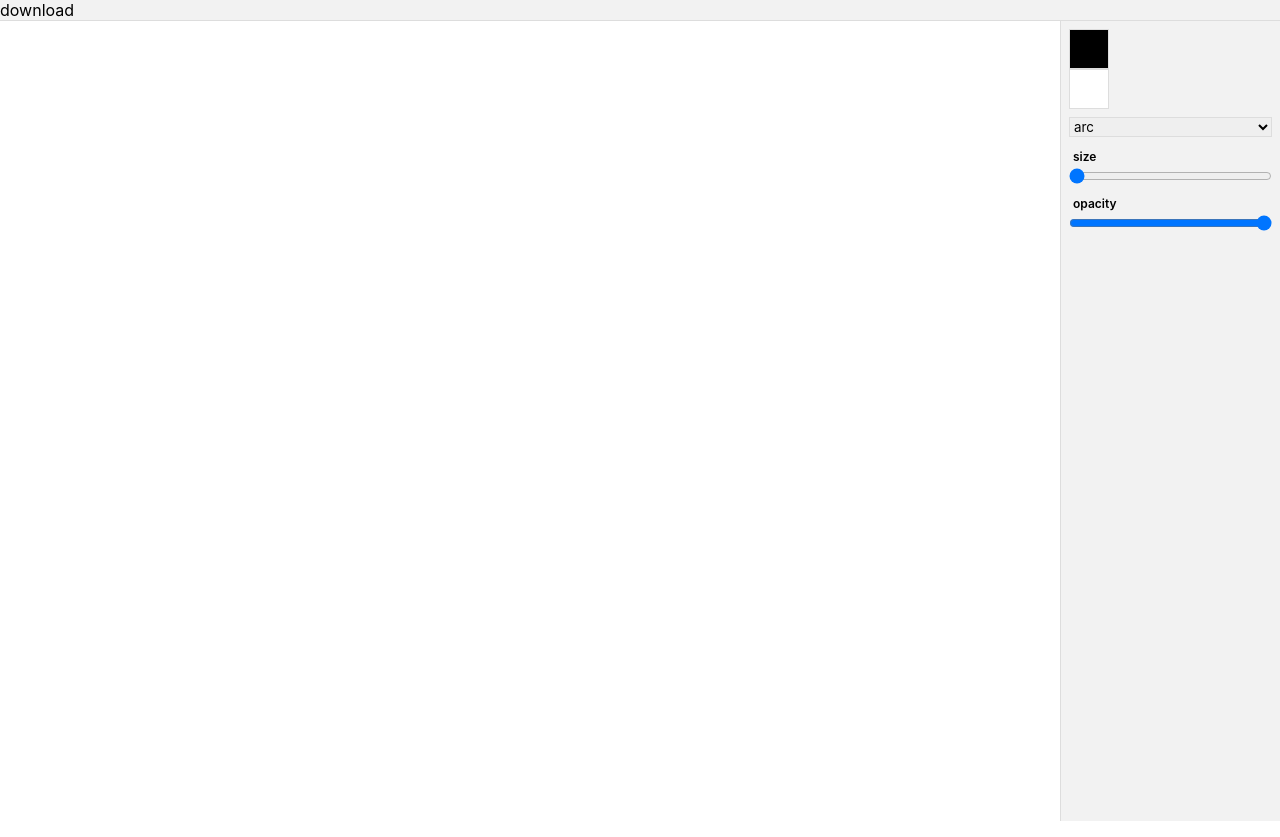
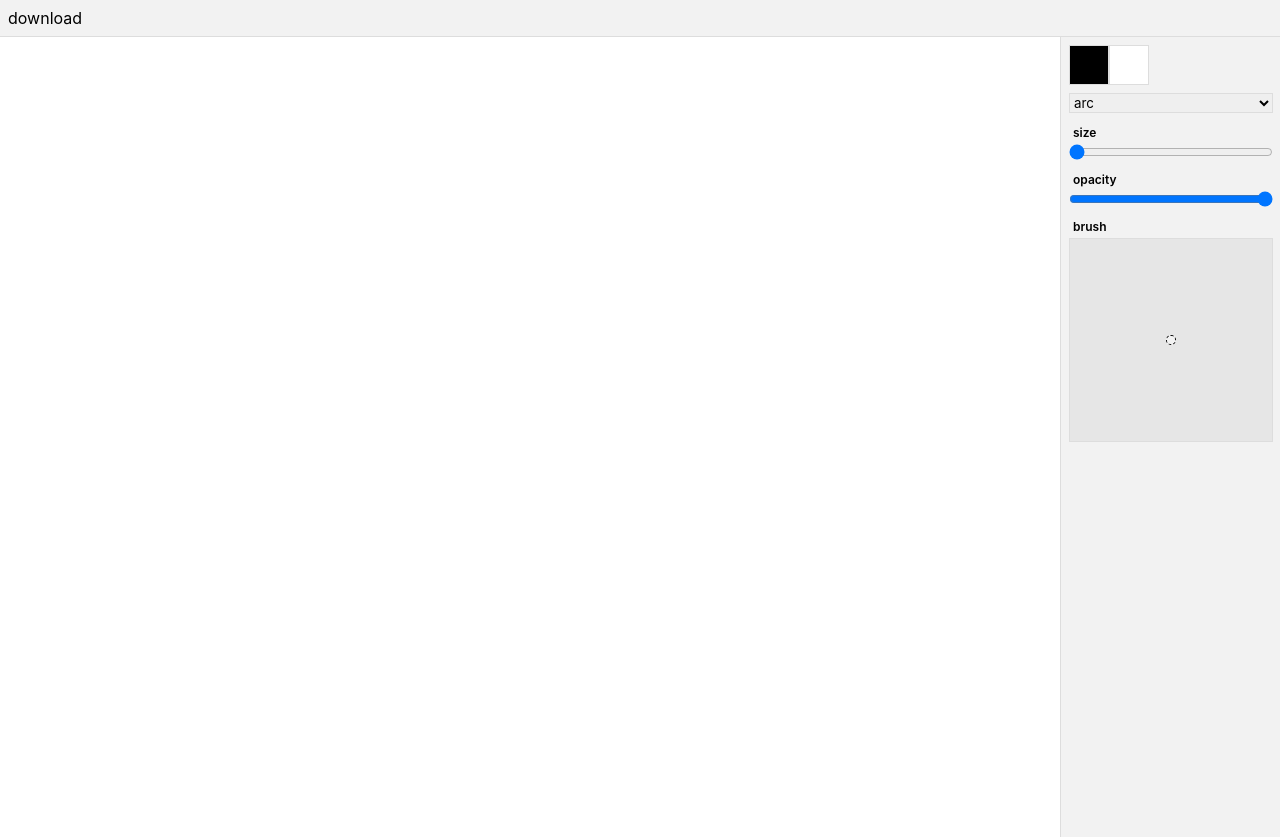
Before and after one commit to ljtechdotca/canvas-paint, a Next.js app: page / in a window 1280 px wide. Built offline with nearby package versions, Linux system fonts and the light colour scheme.

Commit message:
[feat] new ui who dis

```diff
--- a/components/canvas/Canvas.tsx
+++ b/components/canvas/Canvas.tsx
@@ -1,6 +1,13 @@
 import { INIT_BRUSH } from "@lib/constants";
+import { DataContext } from "@lib/context";
 import { IBrush } from "@types";
-import React, { useCallback, useEffect, useRef, useState } from "react";
+import React, {
+  useCallback,
+  useContext,
+  useEffect,
+  useRef,
+  useState,
+} from "react";
 import styles from "./Canvas.module.scss";
 export interface CanvasProps {}
 
@@ -37,7 +44,7 @@ export const Canvas = ({}: CanvasProps) => {
   const canvasRef = useRef<HTMLCanvasElement | null>(null);
   const [context, setContext] = useState<CanvasRenderingContext2D | null>(null);
   const [brush, setBrush] = useState<IBrush>(INIT_BRUSH);
-  const [link, setLink] = useState<string>("");
+  const { data, setData } = useContext(DataContext);
 
   const mouseMove = useCallback(
     (event: MouseEvent) => {
@@ -87,12 +94,12 @@ export const Canvas = ({}: CanvasProps) => {
       const down = downRef.current;
       if (canvas && context && down) {
         const dataURL = canvas.toDataURL("image/png");
-        setLink(dataURL);
+        setData(dataURL);
         canvas.removeEventListener("mousemove", mouseMove);
         downRef.current = null;
       }
     },
-    [context, mouseMove]
+    [context, mouseMove, setData]
   );
 
   const clearMouse = useCallback(() => {
--- a/components/header/Header.module.scss
+++ b/components/header/Header.module.scss
@@ -4,4 +4,5 @@
 }
 
 .container {
+  padding: 0.5rem;
 }
--- a/components/header/Header.tsx
+++ b/components/header/Header.tsx
@@ -8,6 +8,7 @@ export const Header = ({}: HeaderProps) => {
 
   return (
     <header className={styles.root}>
+      <div className={styles.container}>
         <a
           download={"my-pretty-image.png"}
           href={data.replace("image/png", "image/octet-stream")}
@@ -15,6 +16,7 @@ export const Header = ({}: HeaderProps) => {
         >
           download
         </a>
+      </div>
     </header>
   );
 };
--- a/components/tools/Tools.module.scss
+++ b/components/tools/Tools.module.scss
@@ -8,6 +8,11 @@
   display: grid;
   row-gap: 0.5rem;
   padding: 0.5rem;
+}
+
+.colors {
+  display: flex;
+  align-items: center;
 }
 
 .field {
@@ -44,3 +49,19 @@
     }
   }
 }
+
+.window {
+  background-color: rgba(0, 0, 0, 0.05);
+  border: 1px solid #ddd;
+  display: grid;
+  place-items: center;
+  height: calc(220px - 1rem);
+  width: calc(220px - 1rem);
+}
+
+.brush {
+  background-color: rgba(255, 255, 255, 0.5);
+
+  border: 1px solid #000;
+  border-style: dashed;
+}
--- a/components/tools/Tools.tsx
+++ b/components/tools/Tools.tsx
@@ -47,6 +47,7 @@ export const Tools = ({}: ToolsProps) => {
     <aside className={styles.root}>
       <div className={styles.container}>
         <fieldset className={styles.field}>
+          <div className={styles.colors}>
             <input
               className={styles.input}
               type="color"
@@ -81,6 +82,7 @@ export const Tools = ({}: ToolsProps) => {
                 }));
               }}
             />
+          </div>
         </fieldset>
         <fieldset className={styles.field}>
           <select
@@ -142,6 +144,20 @@ export const Tools = ({}: ToolsProps) => {
             }}
           />
         </fieldset>
+        <div className={styles.field}>
+          <div className={styles.label}>brush</div>
+          <div className={styles.window}>
+            <span
+              className={styles.brush}
+              style={{
+                opacity: `${brushData.opacity / 100}`,
+                height: brushData.height,
+                width: brushData.width,
+                borderRadius: brushData.type == "arc" ? "9999px" : "0px",
+              }}
+            />
+          </div>
+        </div>
       </div>
     </aside>
   );
```
Lines whose indentation alone changed are shown as unchanged.
